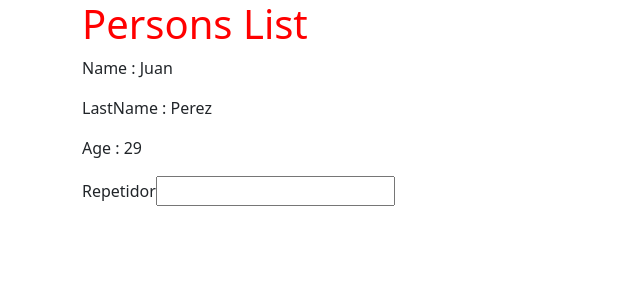
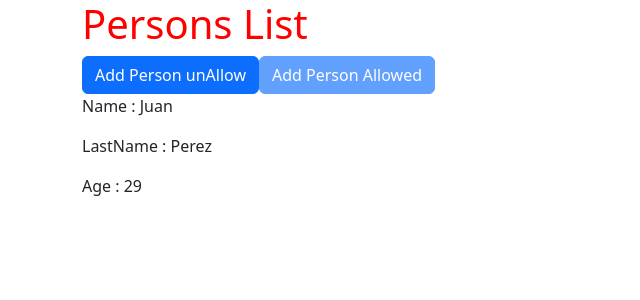
Before and after one commit to LucianoCerullo77/Angular01, an Angular app: page / in a window 1280 px wide. Shown: the top 300 px of the page, without its empty margins (0-640 px from the left). Built offline with nearby package versions, Linux system fonts and the light colour scheme.

Commit message:
property binding tested with buttons

```diff
--- a/src/app/person/person.component.html
+++ b/src/app/person/person.component.html
@@ -2,8 +2,9 @@
 <p>LastName : {{lastname}}</p>
 <p>Age : {{getAge() + 1}}</p>
 
-<div (keyup)='0'>
+<!-- <div (keyup)='0'>
   <label for="Repetidor">Repetidor</label>
   <input #entrada/>
   {{entrada.value}}
 </div>
+ -->
--- a/src/app/persons/persons.component.html
+++ b/src/app/persons/persons.component.html
@@ -2,6 +2,8 @@
   <div class="row">
     <div class="col">
       <h1>Persons List</h1>
+      <button class="btn btn-primary" [disabled]='unAllow'>Add Person unAllow</button>
+      <button class="btn btn-primary" [disabled]='allow'>Add Person Allowed</button>
       <app-person></app-person>
     </div>
   </div>
--- a/src/app/persons/persons.component.ts
+++ b/src/app/persons/persons.component.ts
@@ -12,4 +12,7 @@ import { Component } from '@angular/core';
   //   `,
   // ],
 })
-export class PersonsComponent {}
+export class PersonsComponent {
+  unAllow = false
+  allow = true
+}
```
